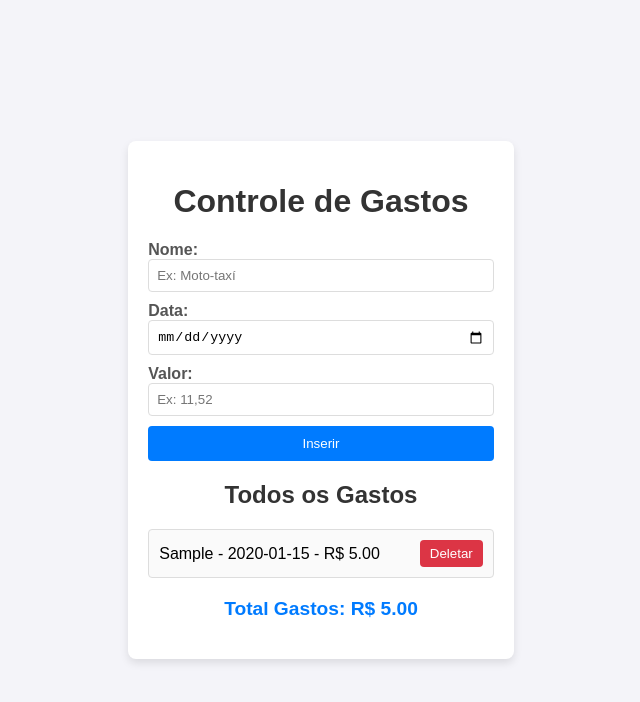
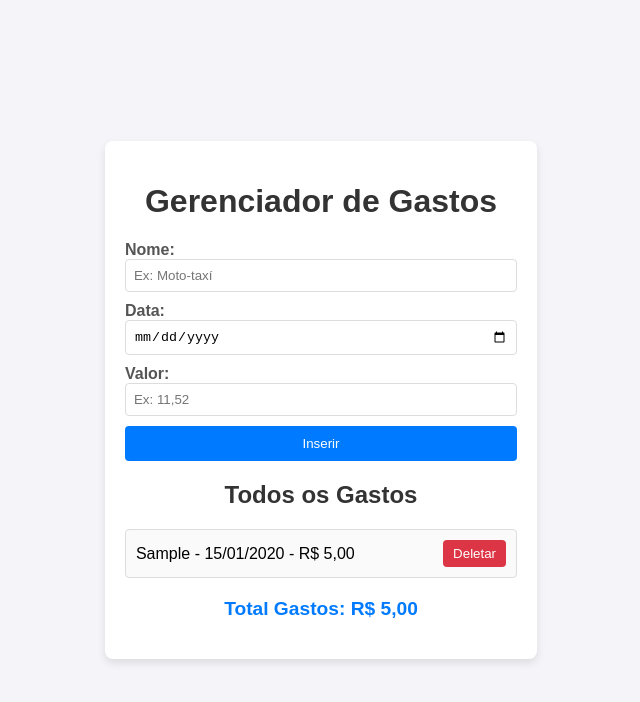
Before and after one commit to GabrielAlves-Dev/expense-manager, a React (Vite) app: page / in a window 1280 px wide. Both pictures are taken after typing "Sample", "2020-01-15", "5" into the empty fields and a click on the button "Inserir". Shown: the top 702 px of the page, without its empty margins (339-979 px from the left). Built offline with nearby package versions, Linux system fonts and the light colour scheme.

Commit message:
alteracoes cosmeticas

```diff
--- a/src/index.jsx
+++ b/src/index.jsx
@@ -2,6 +2,7 @@ import React, { useState, useEffect } from 'react';
 import './style.css';
 
 function App() {
+
   // Carrega os dados já salvos no localStorage do navegador, se não houver nenhum dado ele usa uma lista vazia.
   const [gastos, setGastos] = useState(() => {
     const savedGastos = localStorage.getItem('gastos');
@@ -22,9 +23,13 @@ function App() {
 
     const dataHoje = new Date().toISOString().split('T')[0]; // Data de hoje
 
-    if (nome && data && valor) {
+    if (!nome || !data || !valor) {
+      alert('ERROR: Preencha todos os campos!');
+      return;
+    }
+
     if (data > dataHoje) { // Verifica se a data
-        alert('Não é permitido inserir gastos com data futura.');
+      alert('ERROR: Não é permitido inserir gastos com uma data futura.');
       return;
     }
     const novoGasto = { nome, data, valor: parseFloat(valor) };
@@ -33,7 +38,6 @@ function App() {
     setNome('');
     setData('');
     setValor('');
-    }
   };
 
   // DELETAR GASTO
@@ -45,9 +49,20 @@ function App() {
   // TODOS OS GASTOS
   const totalGasto = gastos.reduce((total, gasto) => total + gasto.valor, 0);
 
+  // Função para formatar a data no padrão brasileiro (DD/MM/YYYY)
+  const formatarData = (data) => {
+    const partes = data.split('-');
+    return `${partes[2]}/${partes[1]}/${partes[0]}`; // Retorna a data no formato DD/MM/YYYY
+  };
+
+  // Função para formatar o valor para o padrão brasileiro (R$ X,XX)
+  const formatarValor = (valor) => {
+    return valor.toFixed(2).replace('.', ','); // Converte para string e substitui o ponto pela vírgula
+  };
+
   return (
     <div className="App">
-      <h1>Controle de Gastos</h1>
+      <h1>Gerenciador de Gastos</h1>
 
       <form onSubmit={adicionarGasto}>
         <div>
@@ -81,15 +96,19 @@ function App() {
 
       <h2>Todos os Gastos</h2>
       <ul>
-        {gastos.map((gasto, index) => (
+        {gastos.length === 0 ? (
+          <li>Nenhum gasto inserido.</li>
+        ) : (
+          gastos.map((gasto, index) => (
             <li key={index}>
-            {gasto.nome} - {gasto.data} - R$ {gasto.valor.toFixed(2)}
+              {gasto.nome} - {formatarData(gasto.data)} - R$ {formatarValor(gasto.valor)}
               <button onClick={() => removerGasto(index)}>Deletar</button>
             </li>
-        ))}
+          ))
+        )}
       </ul>
 
-      <h3>Total Gastos: R$ {totalGasto.toFixed(2)}</h3>
+      <h3>Total Gastos: R$ {formatarValor(totalGasto)}</h3>
     </div>
   );
 }
```
Lines whose indentation alone changed are shown as unchanged.
